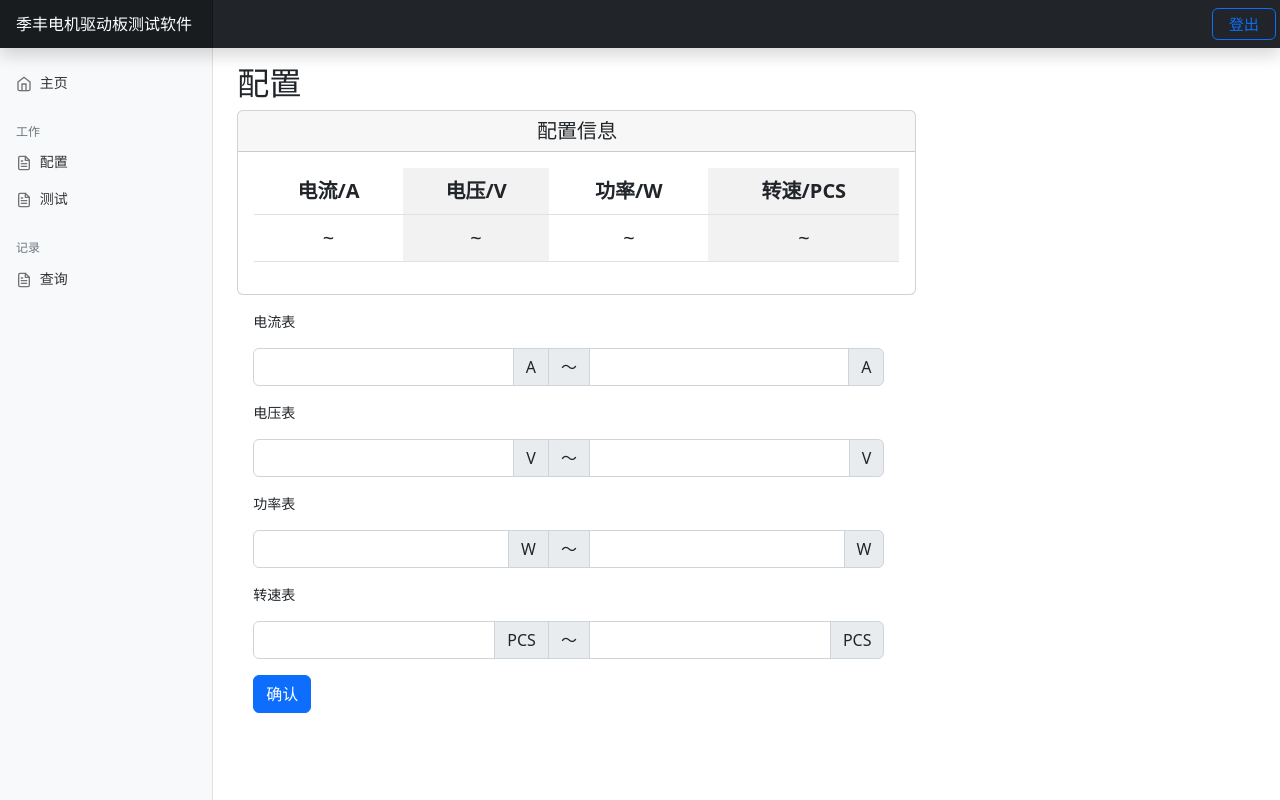
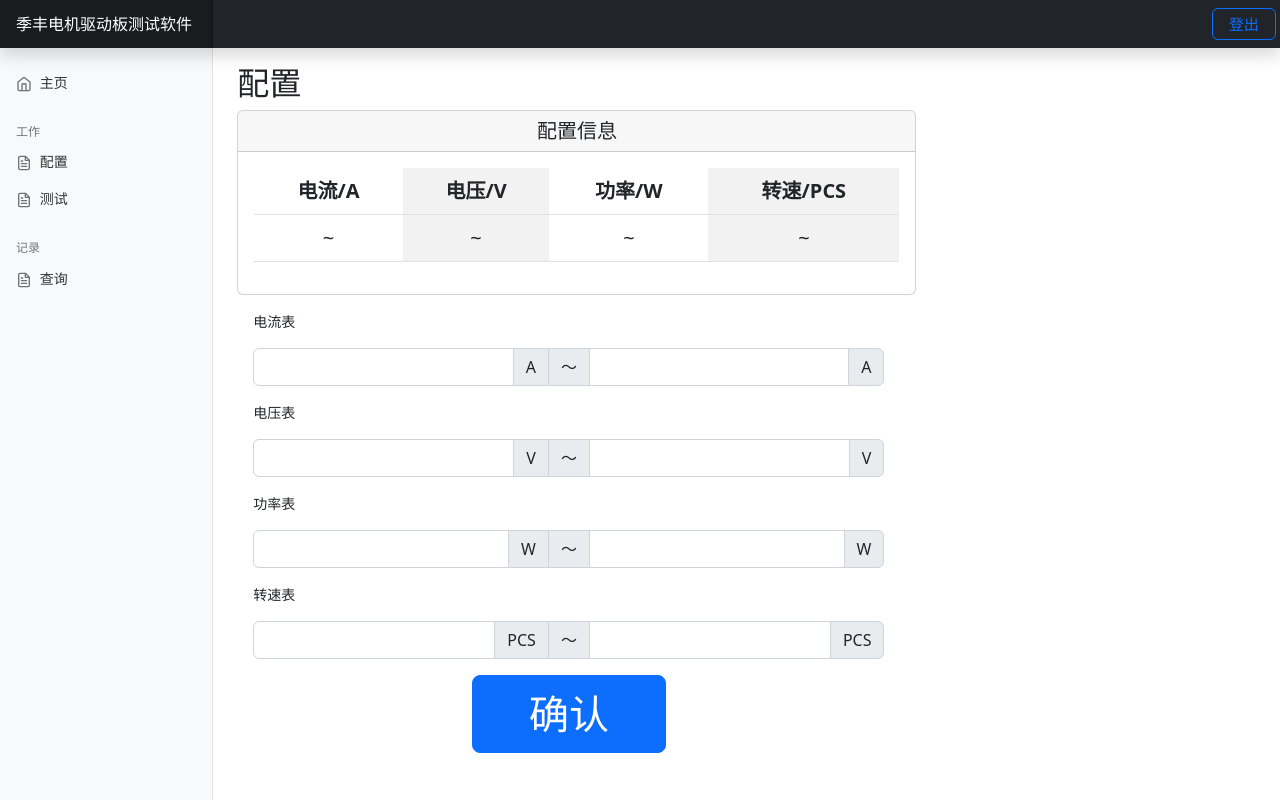
Before and after one commit to lacrimosaofdana/Motor_Driver_Board_Test_Software, a Flask app: page /config in a window 1280 px wide. Run offline with Flask 3, Linux system fonts and the light colour scheme; the visitor is signed in with stand-in values (Sample User, id 1); data that the repository does not hold is empty; some libraries are stand-ins or nearby versions.

Commit message:
version 1.4

```diff
--- a/motor_driver_board_test_software/templates/config.html
+++ b/motor_driver_board_test_software/templates/config.html
@@ -69,8 +69,8 @@
                         <span class="input-group-text">PCS</span>
                     </div>
 
-                    <div class="col-12">
-                        <button class="btn btn-primary" name="submit" type="submit">确认</button>
+                    <div class="d-flex justify-content-center align-items-center">
+                      <button class="btn btn-primary btn-lg" name="submit" type="submit" style="--bs-btn-padding-y: .5rem; --bs-btn-padding-x: 3.5rem; --bs-btn-font-size: 2.5rem;">确认</button>
                     </div>
                 </form>
             </div>
```
Also changed, not shown: requirements.txt (+4 -46 lines), README.md.
